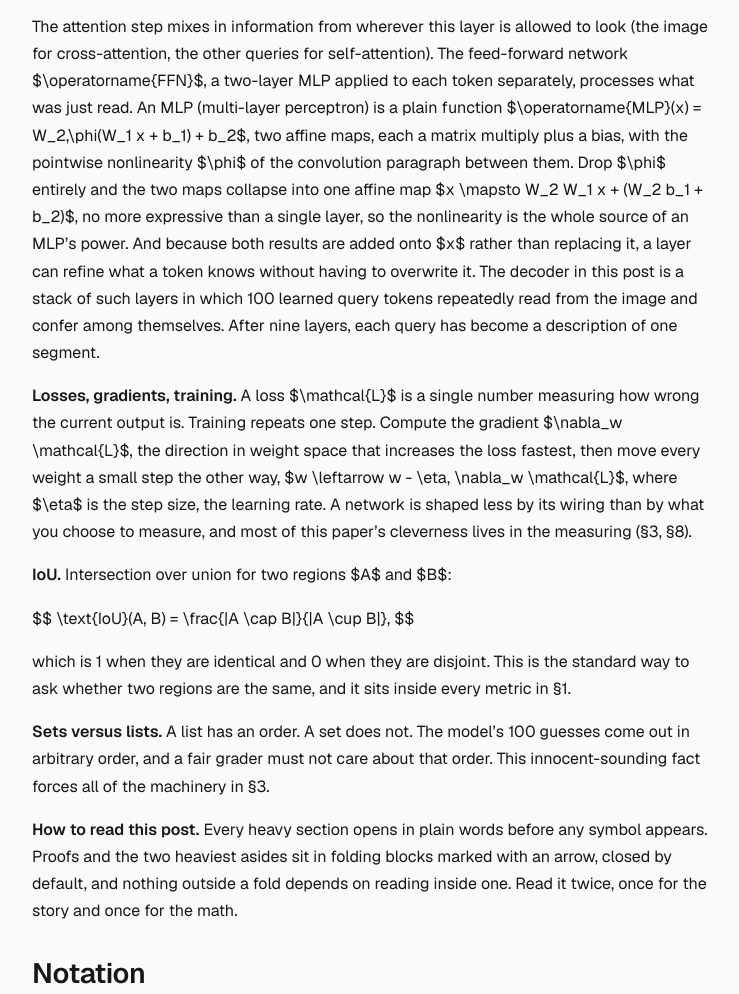
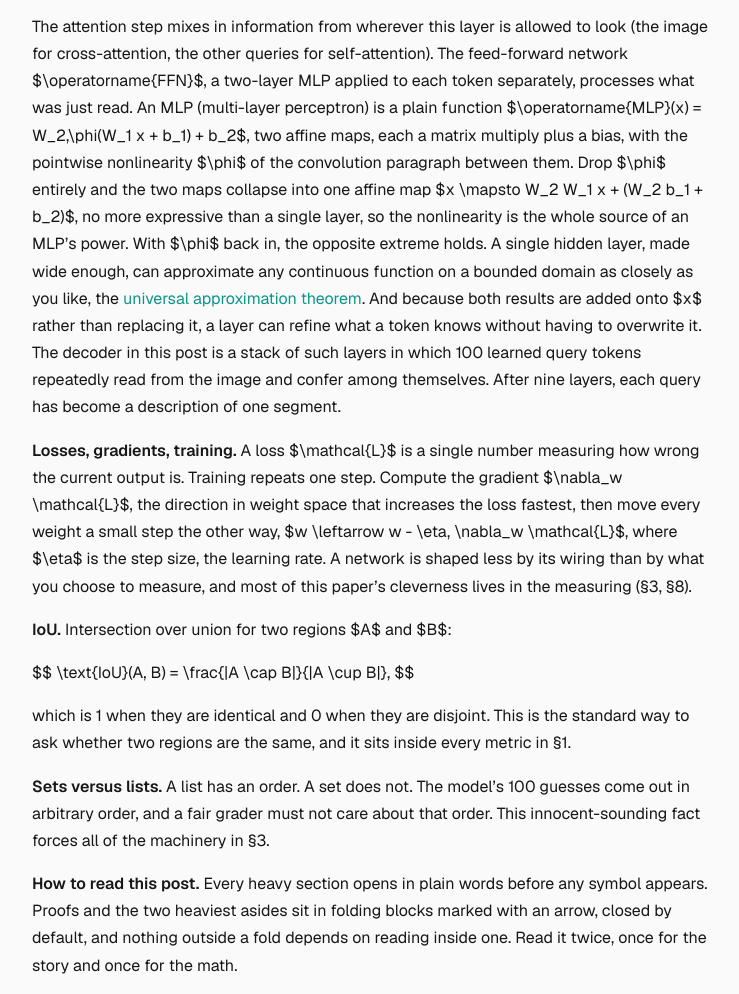
Before and after one commit to PeterAMassih/peteramassih.com, an Astro site: page /writing/mask2former in a window 1280 px wide. Shown: the part 3771-4765 px from the top of the page, without its empty margins (268-1007 px from the left). Built offline with nearby package versions, Linux system fonts and the light colour scheme; Astro itself is replaced by a stand-in of ours; some packages are replaced by stand-ins of ours.

Commit message:
writing/mask2former: cite the universal approximation theorem at the MLP note
The collapse argument shows what an MLP loses without phi. One added
sentence states the converse, a wide-enough single hidden layer
approximates any continuous function on a bounded domain, with a link
to the theorem. Wording keeps the theorem's real hypotheses
(continuous, bounded domain, width grows as needed).

```diff
--- a/src/content/writing/mask2former.md
+++ b/src/content/writing/mask2former.md
@@ -184,7 +184,7 @@ x \,\leftarrow\, x + \operatorname{Attention}(x,\ \text{context}), \qquad
 x \,\leftarrow\, x + \operatorname{FFN}(x).
 $$
 
-The attention step mixes in information from wherever this layer is allowed to look (the image for cross-attention, the other queries for self-attention). The feed-forward network $\operatorname{FFN}$, a two-layer MLP applied to each token separately, processes what was just read. An MLP (multi-layer perceptron) is a plain function $\operatorname{MLP}(x) = W_2\,\phi(W_1 x + b_1) + b_2$, two affine maps, each a matrix multiply plus a bias, with the pointwise nonlinearity $\phi$ of the convolution paragraph between them. Drop $\phi$ entirely and the two maps collapse into one affine map $x \mapsto W_2 W_1 x + (W_2 b_1 + b_2)$, no more expressive than a single layer, so the nonlinearity is the whole source of an MLP's power. And because both results are added onto $x$ rather than replacing it, a layer can refine what a token knows without having to overwrite it. The decoder in this post is a stack of such layers in which 100 learned query tokens repeatedly read from the image and confer among themselves. After nine layers, each query has become a description of one segment.
+The attention step mixes in information from wherever this layer is allowed to look (the image for cross-attention, the other queries for self-attention). The feed-forward network $\operatorname{FFN}$, a two-layer MLP applied to each token separately, processes what was just read. An MLP (multi-layer perceptron) is a plain function $\operatorname{MLP}(x) = W_2\,\phi(W_1 x + b_1) + b_2$, two affine maps, each a matrix multiply plus a bias, with the pointwise nonlinearity $\phi$ of the convolution paragraph between them. Drop $\phi$ entirely and the two maps collapse into one affine map $x \mapsto W_2 W_1 x + (W_2 b_1 + b_2)$, no more expressive than a single layer, so the nonlinearity is the whole source of an MLP's power. With $\phi$ back in, the opposite extreme holds. A single hidden layer, made wide enough, can approximate any continuous function on a bounded domain as closely as you like, the [universal approximation theorem](https://en.wikipedia.org/wiki/Universal_approximation_theorem). And because both results are added onto $x$ rather than replacing it, a layer can refine what a token knows without having to overwrite it. The decoder in this post is a stack of such layers in which 100 learned query tokens repeatedly read from the image and confer among themselves. After nine layers, each query has become a description of one segment.
 
 **Losses, gradients, training.** A loss $\mathcal{L}$ is a single number measuring how wrong the current output is. Training repeats one step. Compute the gradient $\nabla_w \mathcal{L}$, the direction in weight space that increases the loss fastest, then move every weight a small step the other way, $w \leftarrow w - \eta\, \nabla_w \mathcal{L}$, where $\eta$ is the step size, the learning rate. A network is shaped less by its wiring than by what you choose to measure, and most of this paper's cleverness lives in the measuring (§3, §8).
 
```
